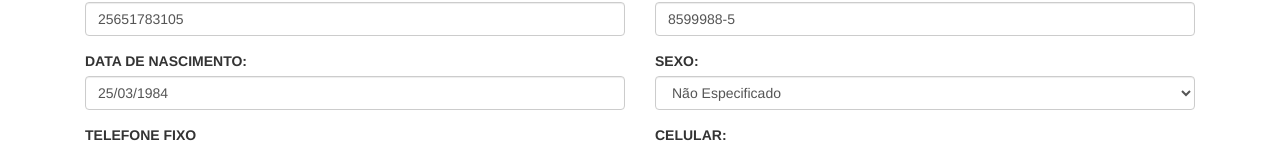
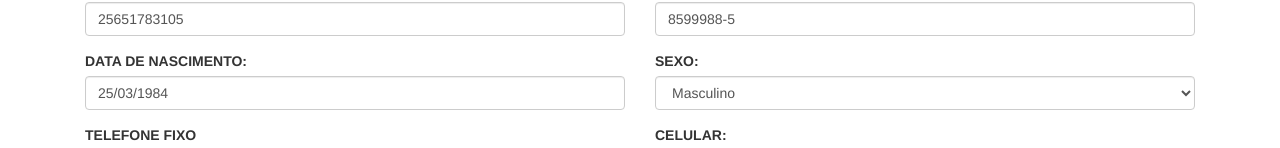
Before and after one commit to elvispdosreis/reactive-form, an Angular app: page / in a window 1280 px wide. Shown: the part 211-359 px from the top of the page. Built offline with nearby package versions, Linux system fonts and the light colour scheme.

Commit message:
Commit Inicial

```diff
--- a/src/app/app.component.ts
+++ b/src/app/app.component.ts
@@ -23,7 +23,6 @@ export class AppComponent implements OnInit {
     ];
 
     sexo: string[] = [
-        'Não Especificado',
         'Masculino',
         'Feminino'
     ];
```
